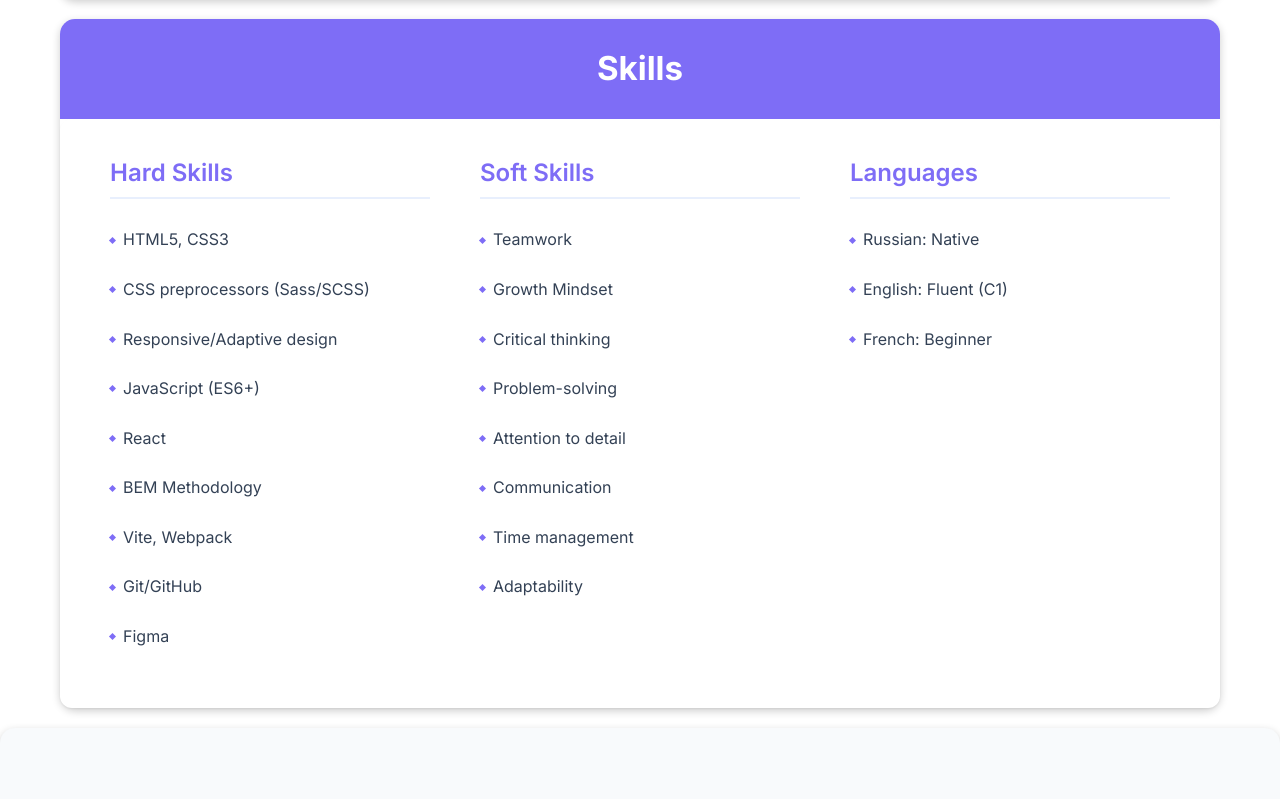
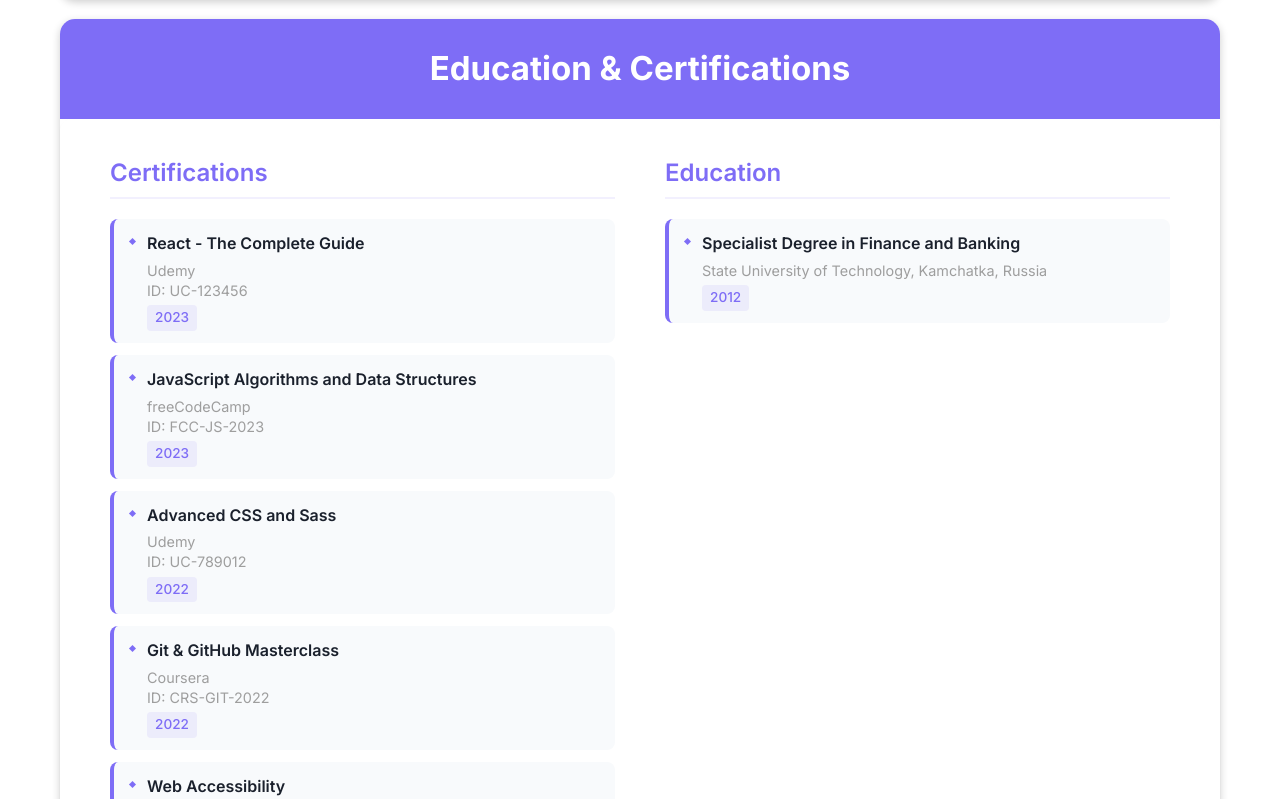
Before and after one commit to TanyaSeagull/Portfolio, a React (Vite) app: page / in a window 1280 px wide. Shown: the part 1101-1900 px from the top of the page. Built offline with nearby package versions, Linux system fonts and the light colour scheme; a web font is replaced by a local one.

Commit message:
Styling Education part

```diff
--- a/src/App.jsx
+++ b/src/App.jsx
@@ -3,6 +3,7 @@ import Header from './components/Header/Header'
 import About from './sections/About/About'
 import Projects from './sections/Projects/Projects'
 import Skills from './sections/Skills/Skills'
+import Education from './sections/Education/Education'
 import Contact from './sections/Contact/Contact'
 import Footer from './components/Footer/Footer'
 
@@ -12,6 +13,7 @@ function App() {
       <Header />
       <main>
         <About />
+        <Education />
         <Skills />
         <Projects />
         <Contact />
--- a/src/components/Header/Header.jsx
+++ b/src/components/Header/Header.jsx
@@ -21,6 +21,7 @@ function Header() {
 
   const navItems = [
     { label: 'About me', href: '#about' },
+    { label: 'Education', href: '#education' },
     { label: 'Skills', href: '#skills' },
     { label: 'Projects', href: '#projects' },
     { label: 'Contacts', href: '#contact' }
@@ -55,7 +56,7 @@ function Header() {
           <button
             className="menu-toggle"
             onClick={() => setIsMenuOpen(!isMenuOpen)}
-            aria-label="Меню"
+            aria-label="Menu"
           >
             {isMenuOpen ? <FaTimes /> : <FaBars />}
           </button>
--- a/src/sections/Education/Education.css
+++ b/src/sections/Education/Education.css
@@ -0,0 +1,148 @@
+.education__wrap {
+  margin-bottom: 20px;
+  padding: 30px 30px 50px;
+  color: var(--text);
+  background: var(--bg-white);
+  border-radius: 12px;
+  box-shadow: var(--shadow-sm);
+}
+
+/* Стили для планшета */
+@media (min-width: 768px) {
+  .education__wrap {
+    margin-bottom: 0;
+    padding: 40px 50px 50px;
+    display: grid;
+    grid-template-columns: 1fr 1fr;
+    gap: 20px 30px;
+  }
+}
+
+/* Стили для десктопа */
+@media (min-width: 1024px) {
+  .education__wrap {
+    column-gap: 50px;
+  }
+}
+
+/* Заголовки групп */
+.education__subtitle {
+  font-size: 1.5rem;
+  font-weight: 600;
+  color: var(--primary);
+  margin-bottom: 20px;
+  padding-bottom: 10px;
+  border-bottom: 2px solid rgba(126, 109, 246, 0.1);
+}
+
+/* Список */
+.education__list {
+  margin: 0;
+  margin-bottom: 24px;
+  padding: 0;
+  list-style: none;
+}
+
+@media (min-width: 768px) {
+  .education__list {
+    margin-bottom: 0;
+  }
+}
+
+/* Элемент списка */
+.education__item {
+  display: flex;
+  align-items: flex-start;
+  margin: 12px 0;
+  padding: 12px 16px;
+  font-size: 1rem;
+  color: var(--text);
+  background: var(--bg-light);
+  border-radius: 8px;
+  border-left: 4px solid var(--primary);
+  transition: var(--transition);
+  cursor: pointer;
+}
+
+.education__item:hover {
+  background: rgba(126, 109, 246, 0.05);
+  transform: translateX(5px);
+  border-left-color: var(--primary-dark);
+}
+
+.education__item:last-child {
+  margin-bottom: 0;
+}
+
+/* Маркер */
+.education__item::before {
+  content: '';
+  display: block;
+  width: 5px;
+  height: 5px;
+  margin-right: 12px;
+  margin-top: 8px;
+  background-color: var(--primary);
+  transform: rotate(45deg);
+  flex-shrink: 0;
+}
+
+/* Контейнер для каждого списка */
+.education__list-wrap:last-child .education__list {
+  margin-bottom: 0;
+}
+
+/* Стили для ссылок в списке сертификаций */
+.education__cert-link {
+  text-decoration: none;
+  color: inherit;
+  display: block;
+  width: 100%;
+}
+
+.education__cert-link:hover {
+  text-decoration: none;
+}
+
+/* Адаптивность для мобильных */
+@media (max-width: 767px) {
+  .education.section {
+    padding: 60px 0;
+  }
+
+  .education__wrap {
+    padding: 25px;
+  }
+
+  .education__subtitle {
+    font-size: 1.25rem;
+  }
+
+  .education__item {
+    padding: 10px 14px;
+  }
+}
+
+/* Информация внутри элементов */
+.education__item-title {
+  font-weight: 600;
+  margin-bottom: 4px;
+  color: var(--text-dark);
+}
+
+.education__item-details {
+  font-size: 0.9rem;
+  color: var(--text-light);
+  line-height: 1.4;
+}
+
+.education__item-year {
+  display: inline-block;
+  background: rgba(126, 109, 246, 0.1);
+  color: var(--primary);
+  padding: 2px 8px;
+  border-radius: 4px;
+  font-size: 0.85rem;
+  font-weight: 500;
+  margin-top: 4px;
+}
--- a/src/sections/Education/Education.jsx
+++ b/src/sections/Education/Education.jsx
@@ -0,0 +1,107 @@
+import React from 'react'
+import './Education.css'
+
+function Education() {
+  // Данные для образования
+  const education = [
+    {
+      degree: 'Specialist Degree in Finance and Banking',
+      institution: 'State University of Technology, Kamchatka, Russia',
+      year: '2012'
+    }
+  ]
+
+  // Данные для сертификаций (clickable)
+  const certifications = [
+    {
+      title: 'React - The Complete Guide',
+      issuer: 'Udemy',
+      year: '2023',
+      url: 'https://www.udemy.com/certificate/UC-...',
+      credentialId: 'UC-123456'
+    },
+    {
+      title: 'JavaScript Algorithms and Data Structures',
+      issuer: 'freeCodeCamp',
+      year: '2023',
+      url: 'https://www.freecodecamp.org/certification/...',
+      credentialId: 'FCC-JS-2023'
+    },
+    {
+      title: 'Advanced CSS and Sass',
+      issuer: 'Udemy',
+      year: '2022',
+      url: 'https://www.udemy.com/certificate/UC-...',
+      credentialId: 'UC-789012'
+    },
+    {
+      title: 'Git & GitHub Masterclass',
+      issuer: 'Coursera',
+      year: '2022',
+      url: 'https://www.coursera.org/account/accomplishments/...',
+      credentialId: 'CRS-GIT-2022'
+    },
+    {
+      title: 'Web Accessibility',
+      issuer: 'edX',
+      year: '2021',
+      url: 'https://courses.edx.org/certificates/...',
+      credentialId: 'EDX-WA-2021'
+    }
+  ]
+
+  const handleCertClick = (url) => {
+    window.open(url, '_blank', 'noopener,noreferrer')
+  }
+
+  return (
+    <div className="container">
+      <section className="education section" id="education">
+        <h2 className="section-title">Education & Certifications</h2>
+
+        <div className="education__wrap">
+          {/* Колонка слева: Сертификации (clickable) */}
+          <div className="education__list-wrap">
+            <h3 className="education__subtitle">Certifications</h3>
+            <ul className="education__list">
+              {certifications.map((cert, index) => (
+                <li
+                  key={index}
+                  className="education__item"
+                  onClick={() => handleCertClick(cert.url)}
+                  title="Click to view certificate"
+                >
+                  <div>
+                    <div className="education__item-title">{cert.title}</div>
+                    <div className="education__item-details">{cert.issuer}</div>
+                    <div className="education__item-details">ID: {cert.credentialId}</div>
+                    <span className="education__item-year">{cert.year}</span>
+                  </div>
+                </li>
+              ))}
+            </ul>
+          </div>
+
+          {/* Колонка справа: Образование */}
+          <div className="education__list-wrap">
+            <h3 className="education__subtitle">Education</h3>
+            <ul className="education__list">
+              {education.map((edu, index) => (
+                <li key={index} className="education__item">
+                  <div>
+                    <div className="education__item-title">{edu.degree}</div>
+                    <div className="education__item-details">{edu.institution}</div>
+                    <div className="education__item-details">{edu.description}</div>
+                    <span className="education__item-year">{edu.year}</span>
+                  </div>
+                </li>
+              ))}
+            </ul>
+          </div>
+        </div>
+      </section>
+    </div>
+  )
+}
+
+export default Education
```
